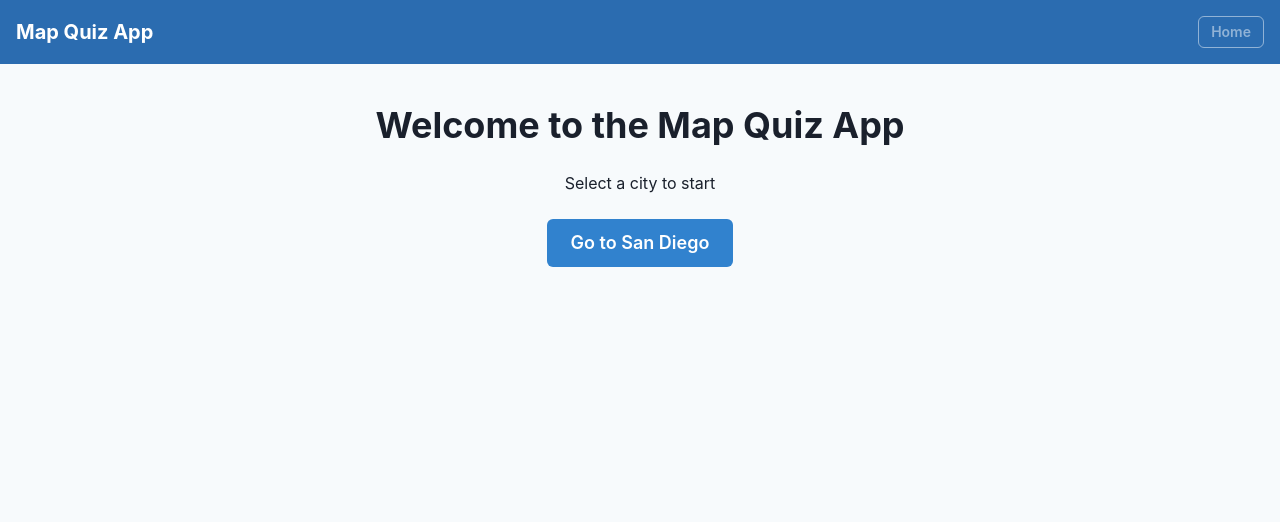
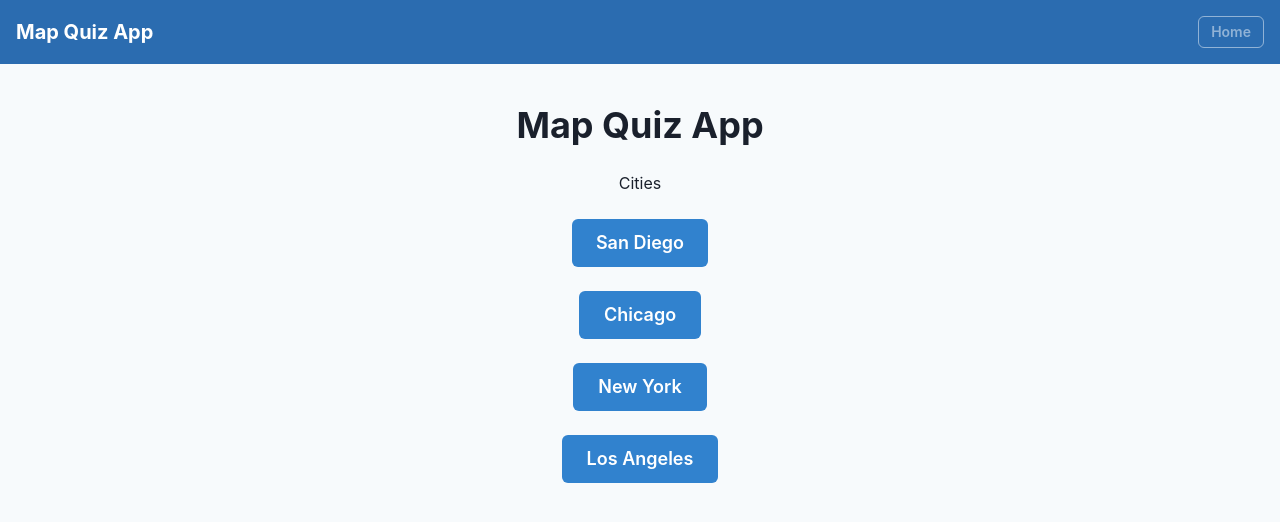
Before and after one commit to mHart1000/mapquiz, a React app in the folder frontend/: page / in a window 1280 px wide. Shown: the top 522 px of the page. Built offline with nearby package versions, Linux system fonts and the light colour scheme; the HTML template or start-up script is replaced by a standard one.

Commit message:
customize cities

```diff
--- a/frontend/src/pages/HomePage.jsx
+++ b/frontend/src/pages/HomePage.jsx
@@ -6,10 +6,19 @@ function HomePage() {
   return (
     <Layout>
       <VStack spacing={6} align="center">
-        <Heading>Welcome to the Map Quiz App</Heading>
-        <Text>Select a city to start</Text>
+        <Heading>Map Quiz App</Heading>
+        <Text>Cities</Text>
         <Button as={RouterLink} to="/san-diego" colorScheme="blue" size="lg">
-          Go to San Diego
+          San Diego
+        </Button>
+        <Button colorScheme="blue" size="lg">
+          Chicago
+        </Button>
+        <Button colorScheme="blue" size="lg">
+          New York
+        </Button>
+        <Button colorScheme="blue" size="lg">
+          Los Angeles
         </Button>
       </VStack>
     </Layout>
--- a/frontend/src/pages/SanDiegoPage.jsx
+++ b/frontend/src/pages/SanDiegoPage.jsx
@@ -6,7 +6,6 @@ function SanDiegoPage() {
     <Layout>
       <VStack spacing={4} align="center">
         <Heading>San Diego Quiz</Heading>
-        <Text>Coming soon!</Text>
       </VStack>
     </Layout>
   )
```
